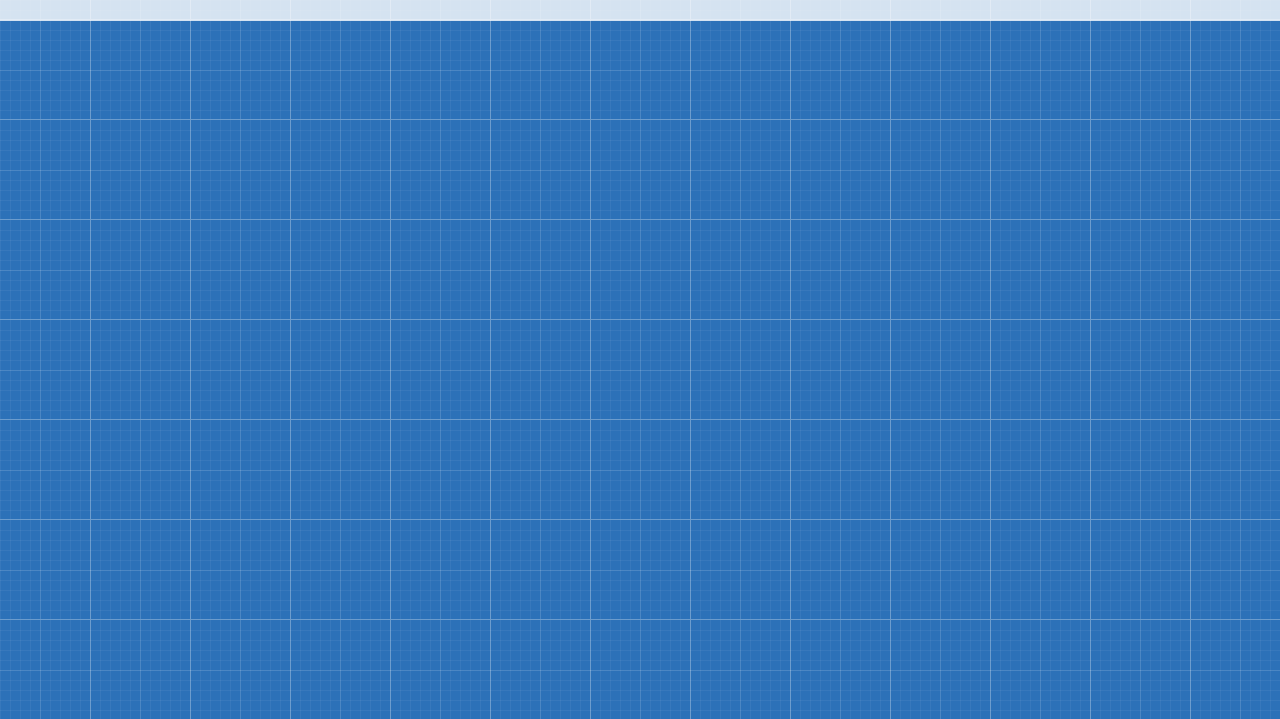
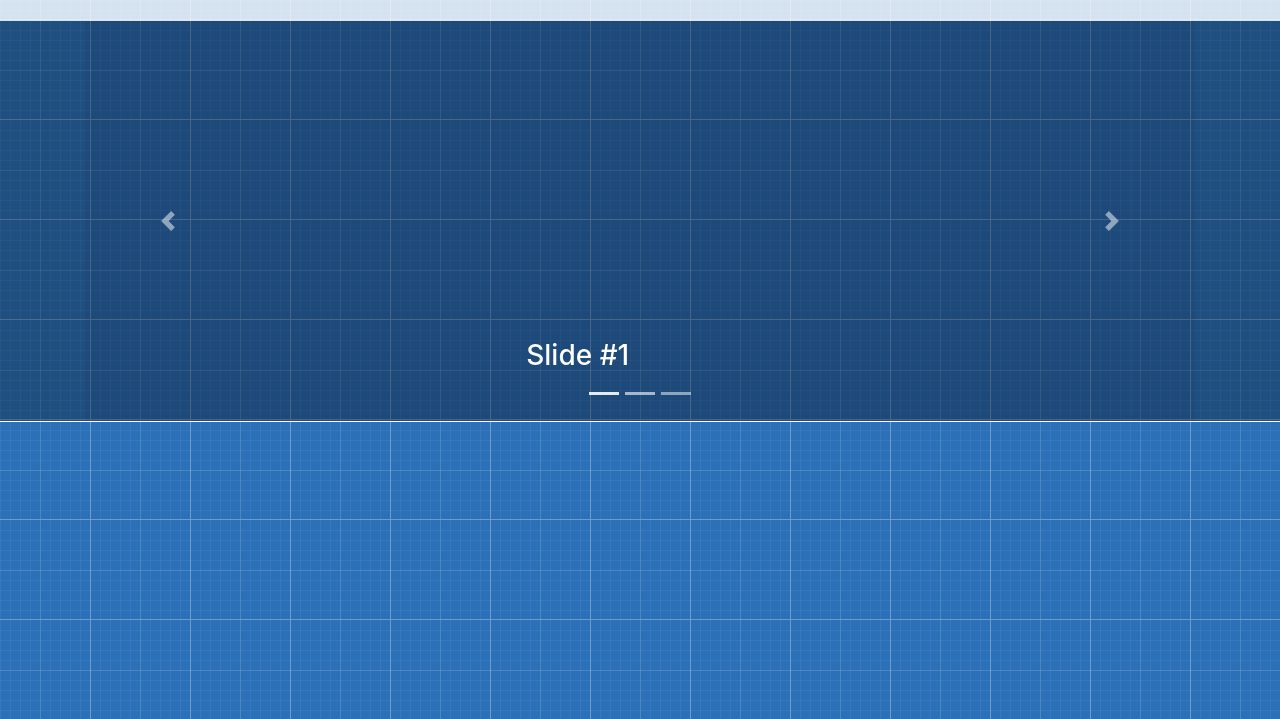
Before and after one commit to OlgaLavrishcheva/shop-template, a website: page index.html in a window 1280 px wide. Shown: the part 81-800 px from the top of the page. Drawn offline with Linux system fonts and the light colour scheme.

Commit message:
page-header__carousel complit

```diff
--- a/assets/css/style.css
+++ b/assets/css/style.css
@@ -99,6 +99,13 @@
           box-shadow: none;
 }
 
+.page-header__carousel {
+  margin-right: 0;
+  margin-left: 0;
+  border-bottom: 1px solid #ffffff;
+  background-color: rgba(0, 0, 0, 0.3);
+}
+
 body {
   font-size: 1rem;
   font-weight: 400;
--- a/assets/scss/_header.scss
+++ b/assets/scss/_header.scss
@@ -23,8 +23,6 @@
   border: none;
   border-radius: 0;
 }
-
-
 
 .navbar {
   padding: 25px 5px;
@@ -110,6 +108,7 @@
 
   .navbar-nav {
     padding-left: 70px;
+
     & > .nav-item {
       &:not(.show) {
         border-left: 1px solid $color-dark;
@@ -137,3 +136,10 @@
     margin-top: -11px !important;
   }
 }
+
+.page-header__carousel {
+  margin-right: 0;
+  margin-left: 0;
+  border-bottom: 1px solid $color-light;
+  background-color: rgba(0, 0, 0, 0.3);
+}
--- a/index.html
+++ b/index.html
@@ -70,48 +70,45 @@
         </div>
     </nav>
 
-<!--    <div class="page-header__carousel">-->
-<!--        <div class="container">-->
-<!--            <div id="carouselExampleCaptions" class="carousel slide" data-ride="carousel">-->
-<!--                <ol class="carousel-indicators">-->
-<!--                    <li data-target="#carouselExampleCaptions" data-slide-to="0" class="active"></li>-->
-<!--                    <li data-target="#carouselExampleCaptions" data-slide-to="1"></li>-->
-<!--                    <li data-target="#carouselExampleCaptions" data-slide-to="2"></li>-->
-<!--                </ol>-->
-<!--                <div class="carousel-inner">-->
-<!--                    <div class="carousel-item active">-->
-<!--                        <img src="..." class="d-block w-100" alt="...">-->
-<!--                        <div class="carousel-caption d-none d-md-block">-->
-<!--                            <h5>First slide label</h5>-->
-<!--                            <p>Some representative placeholder content for the first slide.</p>-->
-<!--                        </div>-->
-<!--                    </div>-->
-<!--                    <div class="carousel-item">-->
-<!--                        <img src="..." class="d-block w-100" alt="...">-->
-<!--                        <div class="carousel-caption d-none d-md-block">-->
-<!--                            <h5>Second slide label</h5>-->
-<!--                            <p>Some representative placeholder content for the second slide.</p>-->
-<!--                        </div>-->
-<!--                    </div>-->
-<!--                    <div class="carousel-item">-->
-<!--                        <img src="..." class="d-block w-100" alt="...">-->
-<!--                        <div class="carousel-caption d-none d-md-block">-->
-<!--                            <h5>Third slide label</h5>-->
-<!--                            <p>Some representative placeholder content for the third slide.</p>-->
-<!--                        </div>-->
-<!--                    </div>-->
-<!--                </div>-->
-<!--                <a class="carousel-control-prev" href="#carouselExampleCaptions" role="button" data-slide="prev">-->
-<!--                    <span class="carousel-control-prev-icon" aria-hidden="true"></span>-->
-<!--                    <span class="sr-only">Previous</span>-->
-<!--                </a>-->
-<!--                <a class="carousel-control-next" href="#carouselExampleCaptions" role="button" data-slide="next">-->
-<!--                    <span class="carousel-control-next-icon" aria-hidden="true"></span>-->
-<!--                    <span class="sr-only">Next</span>-->
-<!--                </a>-->
-<!--            </div>-->
-<!--        </div>-->
-<!--    </div>-->
+    <div class="page-header__carousel">
+        <div class="container">
+            <div id="carouselExampleCaptions" class="carousel slide" data-ride="carousel">
+                <ol class="carousel-indicators">
+                    <li data-target="#carouselExampleCaptions" data-slide-to="0" class="active"></li>
+                    <li data-target="#carouselExampleCaptions" data-slide-to="1"></li>
+                    <li data-target="#carouselExampleCaptions" data-slide-to="2"></li>
+                </ol>
+                <div class="carousel-inner">
+                    <div class="carousel-item active">
+                        <img src="assets/img/slide.png" class="d-block w-100" alt="...">
+                        <div class="carousel-caption d-none d-md-block">
+                            <h3>Slide #1</h3>
+                        </div>
+                    </div>
+                    <div class="carousel-item">
+                        <img src="assets/img/slide.png" class="d-block w-100" alt="...">
+                        <div class="carousel-caption d-none d-md-block">
+                            <h3>Slide #2</h3>
+                        </div>
+                    </div>
+                    <div class="carousel-item">
+                        <img src="assets/img/slide.png" class="d-block w-100" alt="...">
+                        <div class="carousel-caption d-none d-md-block">
+                            <h3>Slide #3</h3>
+                        </div>
+                    </div>
+                </div>
+                <a class="carousel-control-prev" href="#carouselExampleCaptions" role="button" data-slide="prev">
+                    <span class="carousel-control-prev-icon" aria-hidden="true"></span>
+                    <span class="sr-only">Previous</span>
+                </a>
+                <a class="carousel-control-next" href="#carouselExampleCaptions" role="button" data-slide="next">
+                    <span class="carousel-control-next-icon" aria-hidden="true"></span>
+                    <span class="sr-only">Next</span>
+                </a>
+            </div>
+        </div>
+    </div>
 </header>
 
 
```
